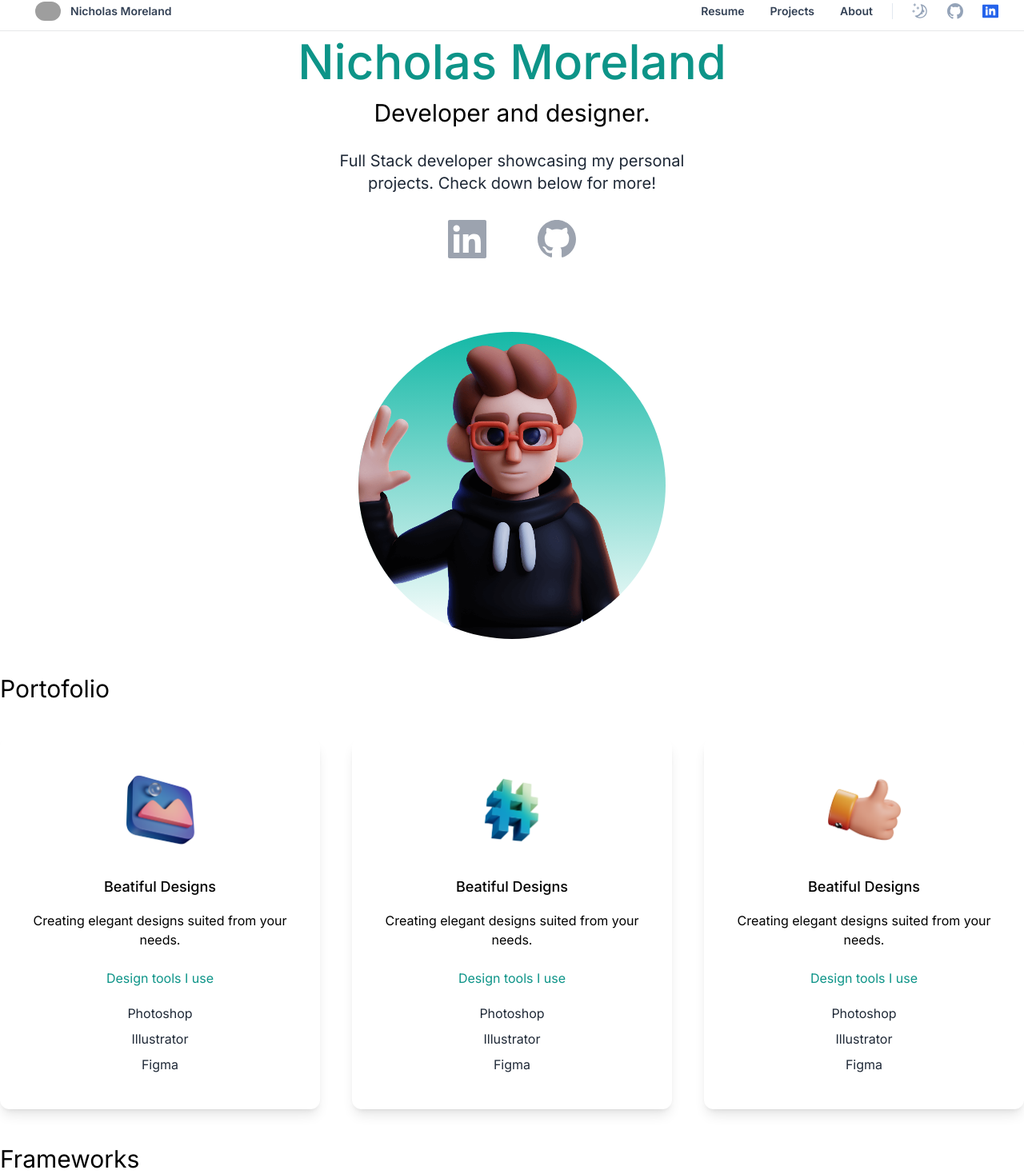
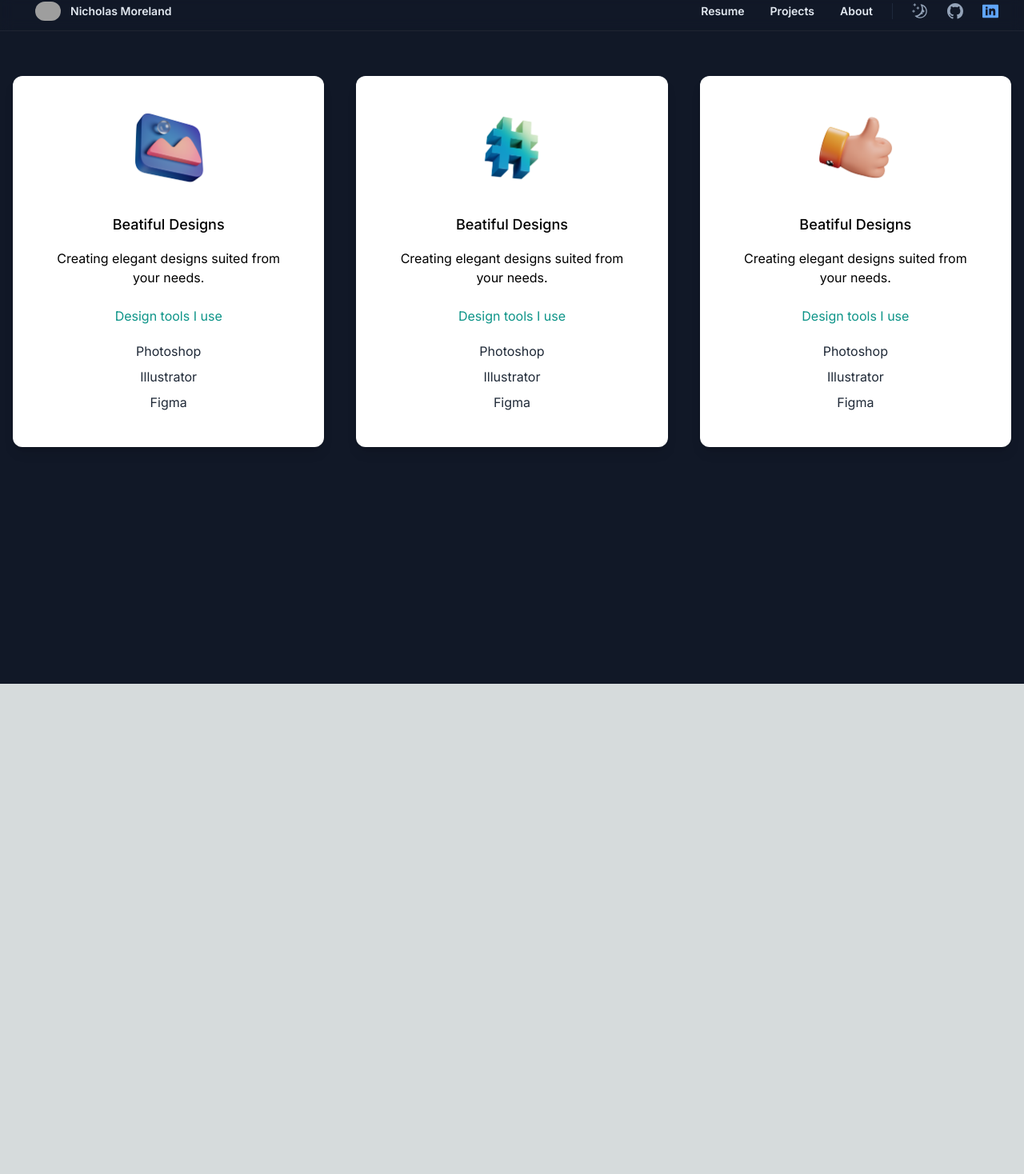
Before and after one commit to nbmoreland/psychic-enigma, a Next.js app: page / in a window 1280 px wide. Shown: the part 10-1478 px from the top of the page at 80% size. After the commit the page ends 865 px from the top, so only its background shows below. Built offline with nearby package versions, Linux system fonts and the light colour scheme; grey boxes are pictures that could not be loaded.

Commit message:
update: main page rework

```diff
--- a/app/page.tsx
+++ b/app/page.tsx
@@ -1,55 +1,24 @@
 "use client";
 
 import Image from "next/image";
-import deved from "../public/dev-ed-wave.png";
 import design from "../public/design.png";
 import code from "../public/code.png";
 import consulting from "../public/consulting.png";
-import { GrLinkedin } from "react-icons/gr";
-import { GoMarkGithub } from "react-icons/go";
 
 import NavBar from "./nav/navbar";
 import { useState } from "react";
 
 export default function Home() {
-  const [darkMode, setDarkMode] = useState(false);
+  const [darkMode, setDarkMode] = useState(true);
 
   return (
     <div className={darkMode ? "dark" : ""}>
-      <main className="bg-white dark:bg-black">
+      <main className="bg-white dark:bg-gray-900">
         <NavBar />
 
         <section className="min-h-screen">
-          <div className="text-center">
-            <h2 className="text-4xl py-2 text-teal-600 font-medium md:text-6xl">
-              Nicholas Moreland
-            </h2>
-            <h3 className="text-2xl py-2 md:text-3xl">
-              Developer and designer.
-            </h3>
-            <p className="text-md py-5 leading-8 text-gray-800 md:text-xl max-w-lg mx-auto">
-              Full Stack developer showcasing my personal projects. Check down
-              below for more!
-            </p>
-          </div>
-
-          <div className="text-5xl flex justify-center gap-16 py-3 text-gray-400">
-            <GrLinkedin className="hover:text-sky-700" />
-            <GoMarkGithub className="hover:text-violet-700" />
-          </div>
-
-          <div className="relative mx-auto bg-gradient-to-b from-teal-500 rounded-full w-80 h-80 mt-20 overflow-hidden md:h-96 md:w-96">
-            <Image src={deved} fill style={{ objectFit: "cover" }} alt={""} />
-          </div>
-        </section>
-
-        <section>
-          <div>
-            <h3 className="text-3xl py-1">Portofolio</h3>
-          </div>
-
-          <div className="lg:flex gap-10">
-            <div className="text-center shadow-lg p-10 rounded-xl my-10 flex flex-col justify-center items-center">
+          <div className="lg:flex gap-10 mx-4 my-4">
+            <div className="dark:bg-white text-center shadow-lg p-10 rounded-xl my-10 flex flex-col justify-center items-center">
               <Image src={design} width={100} height={100} alt={""} />
               <h3 className="text-lg font-medium pt-8 pb-2">
                 Beatiful Designs
@@ -63,7 +32,7 @@ export default function Home() {
               <p className="text-gray-800 py-1">Figma</p>
             </div>
 
-            <div className="text-center shadow-lg p-10 rounded-xl my-10 flex flex-col justify-center items-center">
+            <div className="dark:bg-white text-center shadow-lg p-10 rounded-xl my-10 flex flex-col justify-center items-center">
               <Image src={code} width={100} height={100} alt={""} />
               <h3 className="text-lg font-medium pt-8 pb-2">
                 Beatiful Designs
@@ -77,7 +46,7 @@ export default function Home() {
               <p className="text-gray-800 py-1">Figma</p>
             </div>
 
-            <div className="text-center shadow-lg p-10 rounded-xl my-10 flex flex-col justify-center items-center">
+            <div className="dark:bg-white text-center shadow-lg p-10 rounded-xl my-10 flex flex-col justify-center items-center">
               <Image src={consulting} width={100} height={100} alt={""} />
               <h3 className="text-lg font-medium pt-8 pb-2">
                 Beatiful Designs
@@ -92,12 +61,6 @@ export default function Home() {
             </div>
           </div>
         </section>
-
-        <section>
-          <div>
-            <h3 className="text-3xl py-1">Frameworks</h3>
-          </div>
-        </section>
       </main>
     </div>
   );
```
